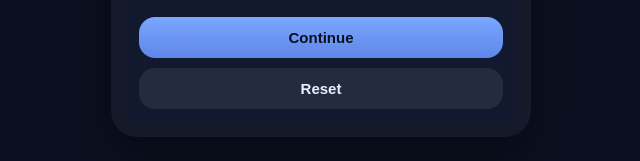
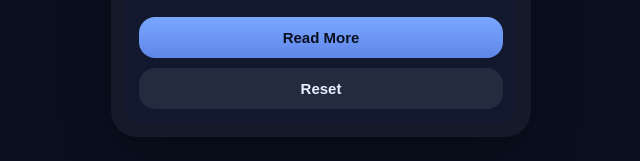
Before and after one commit to jlgotege/kugkuyg, a plain HTML site: page index.html in a window 1280 px wide. Shown: the part 607-768 px from the top of the page, 319-959 px from the left. Drawn offline with Linux system fonts and the light colour scheme.

Commit message:
Update index.html

```diff
--- a/index.html
+++ b/index.html
@@ -193,7 +193,7 @@
         </div>
 
         <div class="actions">
-          <button class="btn primary" id="btnContinue">Continue</button>
+          <button class="btn primary" id="btnContinue">Read More</button>
           <button class="btn secondary" id="btnReset">Reset</button>
         </div>
       </div>
```
